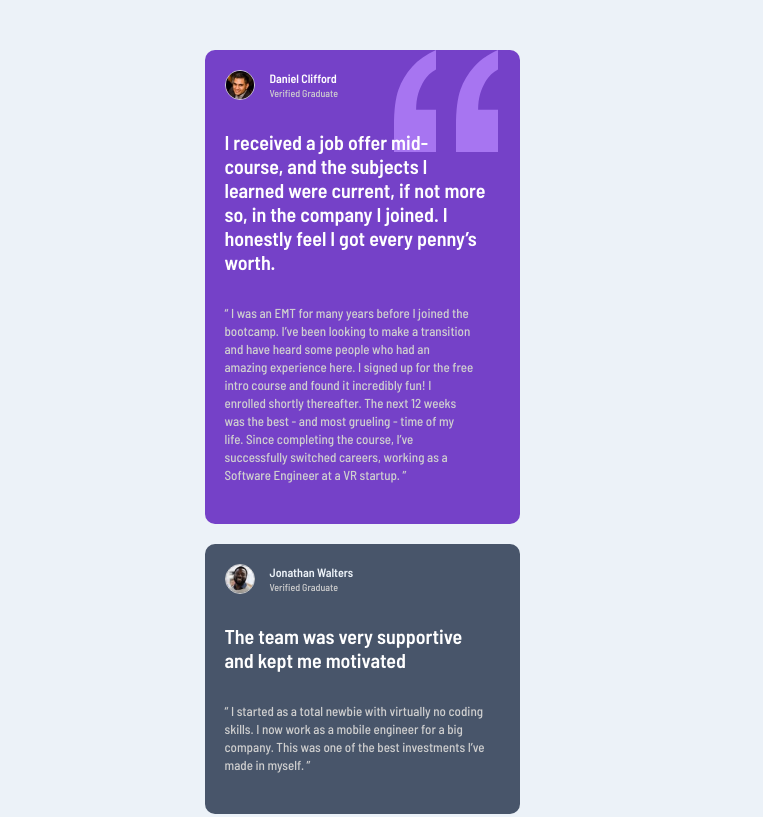
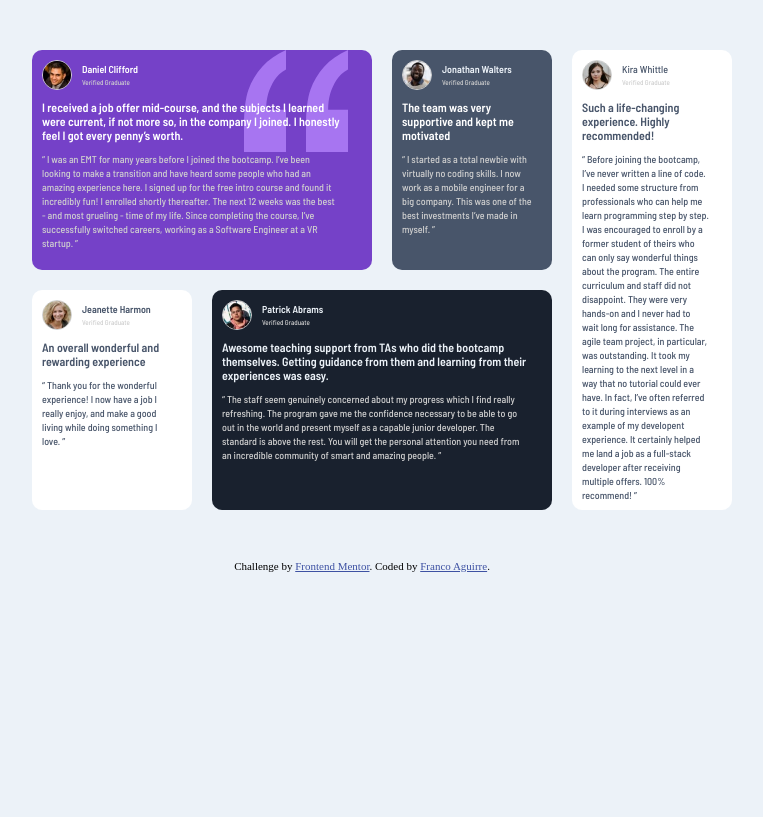
Before and after one commit to Fran3103/Testimonial-grid-section, a plain HTML site: page index.html in a window 1280 px wide. Shown: the top 817 px of the page, without its empty margins (278-1041 px from the left). Drawn offline with Linux system fonts and the light colour scheme.

Commit message:
version 720px adaptada

```diff
--- a/style.scss
+++ b/style.scss
@@ -188,3 +188,81 @@ body{
     }
 }
 }
+
+
+
+/* version desktop*/
+
+
+@media screen  and (min-width:720px) {
+
+    .container-cards{
+    max-width: 700px;
+    grid-template-columns: 160px 160px 160px 160px;
+    grid-template-rows: 220px 220px;
+
+        .card{
+            padding: 10px;
+            .img{
+                margin-bottom: 10px;
+                gap: 10px;
+
+                .name{
+                    font-size: 10px;
+                }
+                .grade{
+                    font-size: 7px;
+                }
+            }
+            .texto-1{
+                margin-bottom: 10px;
+                p{
+                    font-size: 12px;
+                }
+            }
+
+            .texto-2{
+                margin-bottom: 10px;
+                p{
+                    font-size: 10px;
+                    line-height: 14px;
+                }
+            }
+        }
+    .card-1{
+
+        grid-column: 1/3;
+        grid-row: 1/2;
+
+
+
+
+    }
+
+    .card-2{
+
+        grid-column: 3/4;
+        grid-row: 1/2;
+    }
+
+    .card-3{
+        grid-column: 1/2;
+        grid-row: 2/3;
+    }
+
+    .card-4{
+
+        grid-column: 2/4;
+        grid-row: 2/3;
+    }
+
+    .card-5{
+        grid-column: 4/5;
+        grid-row: 1/-1;
+
+        .texto-2{
+            margin-bottom: 50px;
+        }
+    }
+}
+}
```
Also changed, not shown: style.css, 1 other file.
